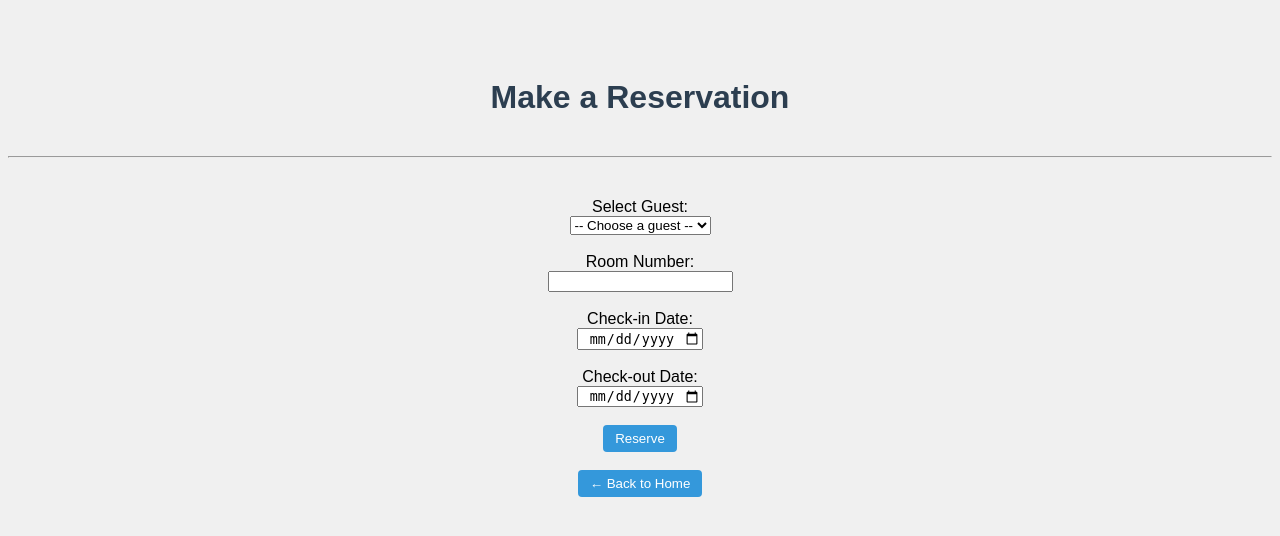
After one commit to FilipeNicacio/integrativeProject, a Flask app: page /reservation in a window 1280 px wide. The commit adds this page. Shown: the top 536 px of the page. Run offline with Flask 3, Linux system fonts and the light colour scheme; data that the repository does not hold is empty.

Commit message:
Add reservation functionality with guest selection and feedback

```diff
--- a/app.py
+++ b/app.py
@@ -180,6 +180,61 @@ def list_guests():
         flash(f"An error occurred while listing guests: {e}", "error")
         return redirect("/")
 
+@app.route("/reservation")
+def reservation():
+    try:
+        conn = get_db_connection()
+        cursor = conn.cursor(dictionary=True)
+        cursor.execute("SELECT id, name FROM guests")
+        guests = cursor.fetchall()
+        cursor.close()
+        conn.close()
+        return render_template("reservation.html", guests=guests)
+    except Exception as e:
+        flash(f"Error loading guests: {e}", "error")
+        return redirect("/")
+
+
+@app.route("/make_reservation", methods=["POST"])
+def make_reservation():
+    guest_id = request.form['guest_id']
+    room_number = request.form['room_number'].strip()
+    check_in_date = request.form['check_in_date']
+    check_out_date = request.form['check_out_date']
+
+    if not guest_id or not room_number or not check_in_date or not check_out_date:
+        flash("All fields are required.", "error")
+        return redirect("/reservation")
+
+    try:
+        conn = get_db_connection()
+        cursor = conn.cursor()
+
+        # Verificar se o hóspede existe
+        cursor.execute("SELECT id FROM guests WHERE id = %s", (guest_id,))
+        guest = cursor.fetchone()
+
+        if not guest:
+            flash("Guest ID not found. Please verify and try again.", "error")
+            return redirect("/")
+
+        # Inserir reserva
+        cursor.execute("""
+            INSERT INTO reservations (guest_id, room_number, check_in_date, check_out_date)
+            VALUES (%s, %s, %s, %s)
+        """, (guest_id, room_number, check_in_date, check_out_date))
+
+        conn.commit()
+        cursor.close()
+        conn.close()
+
+        flash("Reservation successfully created!", "success")
+        return redirect("/reservation")
+
+    except Exception as e:
+        flash(f"An error occurred while making the reservation: {e}", "error")
+        return redirect("/reservation")
+
 def get_db_connection():
     return mysql.connector.connect(**db_config)
 
--- a/templates/index.html
+++ b/templates/index.html
@@ -40,9 +40,15 @@
         <button type="submit">Register</button>
     </form>
 
+    <br>
+
+    <a href="/reservation"><button>Make Reservation</button></a>
+
     <hr style="margin-top: 40px; margin-bottom: 20px;">
 
     <a href="/search_guest"><button>Search Guest</button></a>
 
+    <br><br>
+
 </body>
 </html>
--- /dev/null
+++ b/templates/reservation.html
@@ -0,0 +1,53 @@
+<!DOCTYPE html>
+<html lang="en">
+<head>
+    <meta charset="UTF-8">
+    <title>Make Reservation</title>
+    <link rel="stylesheet" href="{{ url_for('static', filename='css/style.css') }}">
+</head>
+<body>
+
+    <h1>Make a Reservation</h1>
+
+    <hr style="margin-top: 40px; margin-bottom: 40px;">
+
+    {% with messages = get_flashed_messages(with_categories=true) %}
+        {% if messages %}
+            <ul class="flashes">
+                {% for category, message in messages %}
+                    <li class="{{ category }}">{{ message }}</li>
+                {% endfor %}
+            </ul>
+        {% endif %}
+    {% endwith %}
+
+    <form action="/make_reservation" method="post">
+
+        <label for="guest_id">Select Guest:</label><br>
+        <select name="guest_id" id="guest_id" required>
+            <option value="">-- Choose a guest --</option>
+            {% for guest in guests %}
+                <option value="{{ guest.id }}">{{ guest.name }} (ID: {{ guest.id }})</option>
+            {% endfor %}
+        </select><br><br>
+
+        <label for="room_number">Room Number:</label><br>
+        <input type="text" id="room_number" name="room_number" required style="text-align: center;"><br><br>
+
+        <label for="check_in_date">Check-in Date:</label><br>
+        <input type="date" id="check_in_date" name="check_in_date" required style="text-align: center;"><br><br>
+
+        <label for="check_out_date">Check-out Date:</label><br>
+        <input type="date" id="check_out_date" name="check_out_date" required style="text-align: center;"><br><br>
+
+        <button type="submit">Reserve</button>
+    </form>
+
+    <br>
+
+    <form action="/" method="get" style="display: inline;">
+    <button type="submit">← Back to Home</button>
+    </form>
+
+</body>
+</html>
```
